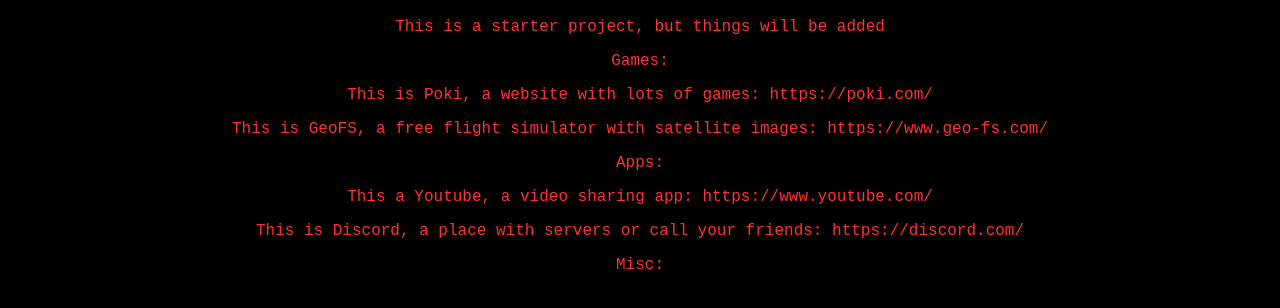
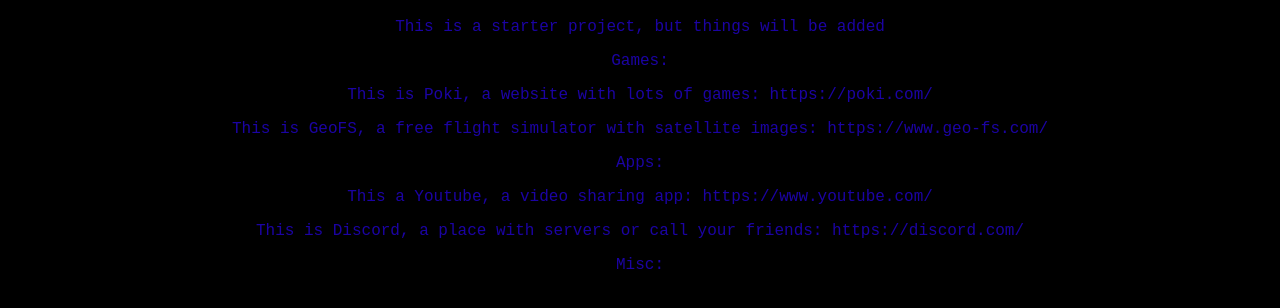
Before and after one commit to DollarLeafYT/DollarLeafYT.github.io, a plain HTML site: page index.html in a window 1280 px wide. Shown: the part 66-374 px from the top of the page. Drawn offline with Linux system fonts and the light colour scheme.

Commit message:
Update styles.css

```diff
--- a/styles.css
+++ b/styles.css
@@ -16,7 +16,7 @@
 	padding: 10px;
 }
 p {
-    color:FF3131;
+    color:1B03A3;
     font-family: 'Courier New', Courier, monospace;
 
 }
```
